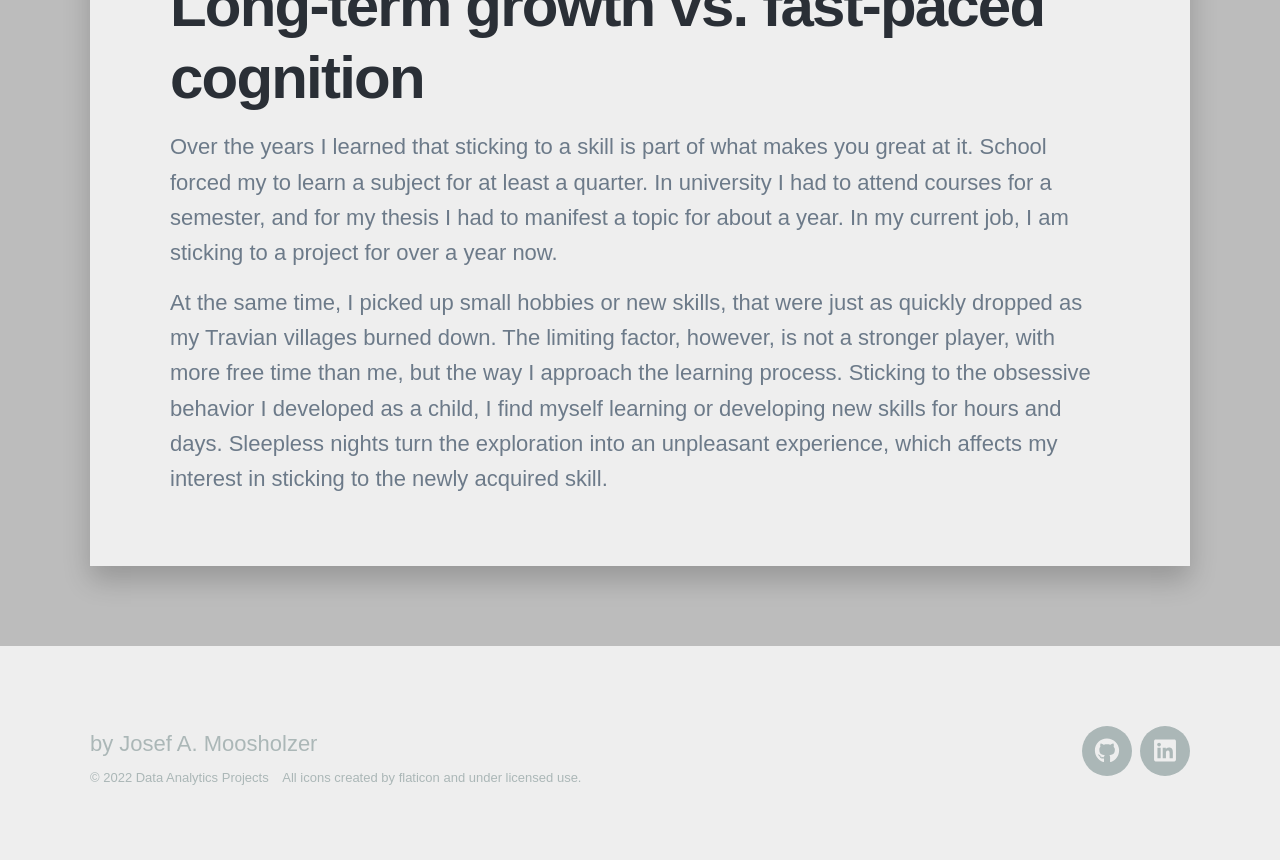
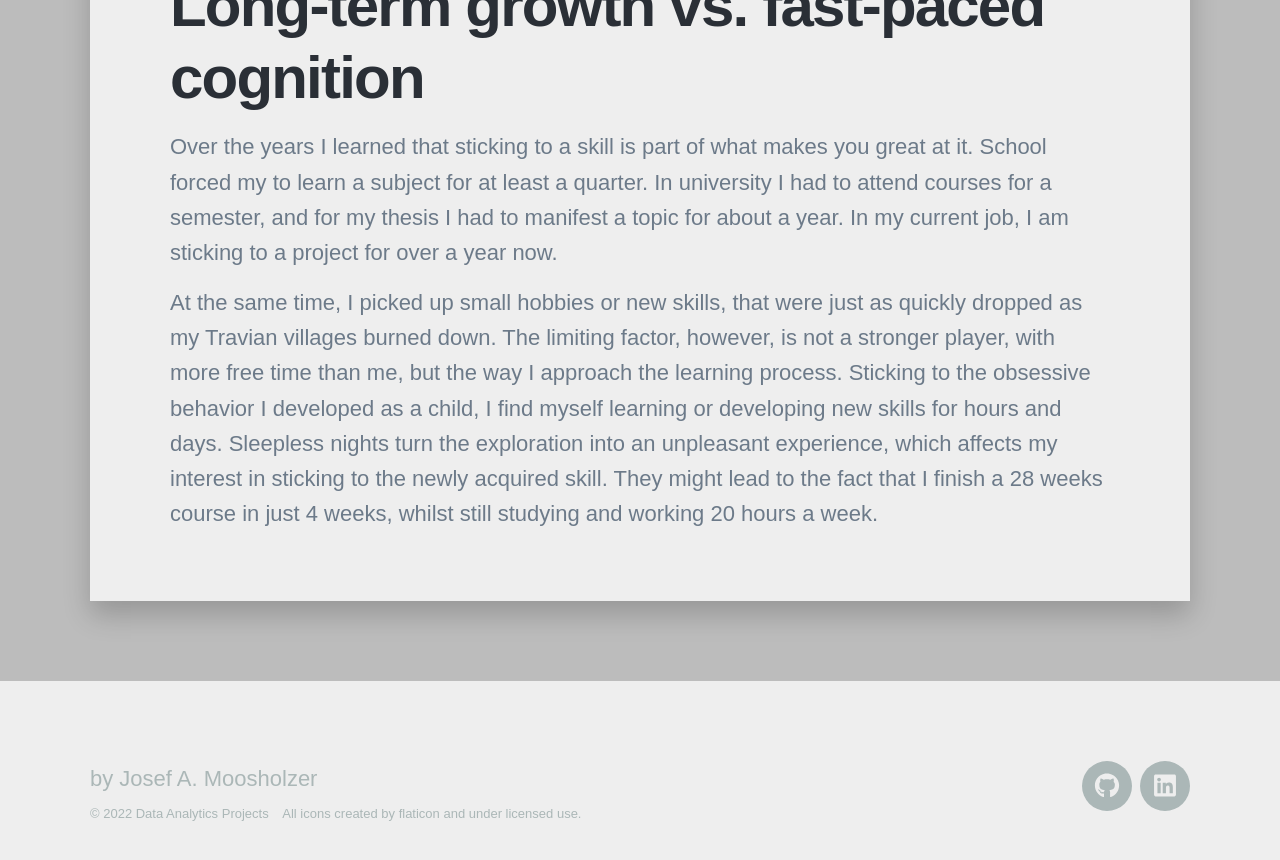
Before and after one commit to JosefMoosholzer/JosefMoosholzer.github.io, a Jekyll site: the page built from _posts/2022-10-27-obsession.md, in a window 1280 px wide and 900 px high, scrolled down 1513 px. Shown: the top 860 px of the window. Built offline with Jekyll 4.4.1, drawn with Linux system fonts in a browser that asks for light colours; nearby versions of some CDN libraries; some web fonts are replaced.

Commit message:
Where is my new blog post?

```diff
--- a/_posts/2022-10-27-obsession.md
+++ b/_posts/2022-10-27-obsession.md
@@ -19,4 +19,4 @@ But during all this, I still very much enjoyed the game. Especially the feeling
 Over the years I learned that sticking to a skill is part of what makes you great at it. School forced my to learn a subject for at least a quarter. In university I had to attend courses for a semester, and for my thesis I had to manifest a topic for about a year. In my current job, I am sticking to a project for over a year now.
 
 At the same time, I picked up small hobbies or new skills, that were just as quickly dropped as my Travian villages burned down. The limiting factor, however, is not a stronger player, with more free time than me, but the way I approach the learning process.
-Sticking to the obsessive behavior I developed as a child, I find myself learning or developing new skills for hours and days. Sleepless nights turn the exploration into an unpleasant experience, which affects my interest in sticking to the newly acquired skill.
+Sticking to the obsessive behavior I developed as a child, I find myself learning or developing new skills for hours and days. Sleepless nights turn the exploration into an unpleasant experience, which affects my interest in sticking to the newly acquired skill. They might lead to the fact that I finish a 28 weeks course in just 4 weeks, whilst still studying and working 20 hours a week.
```
